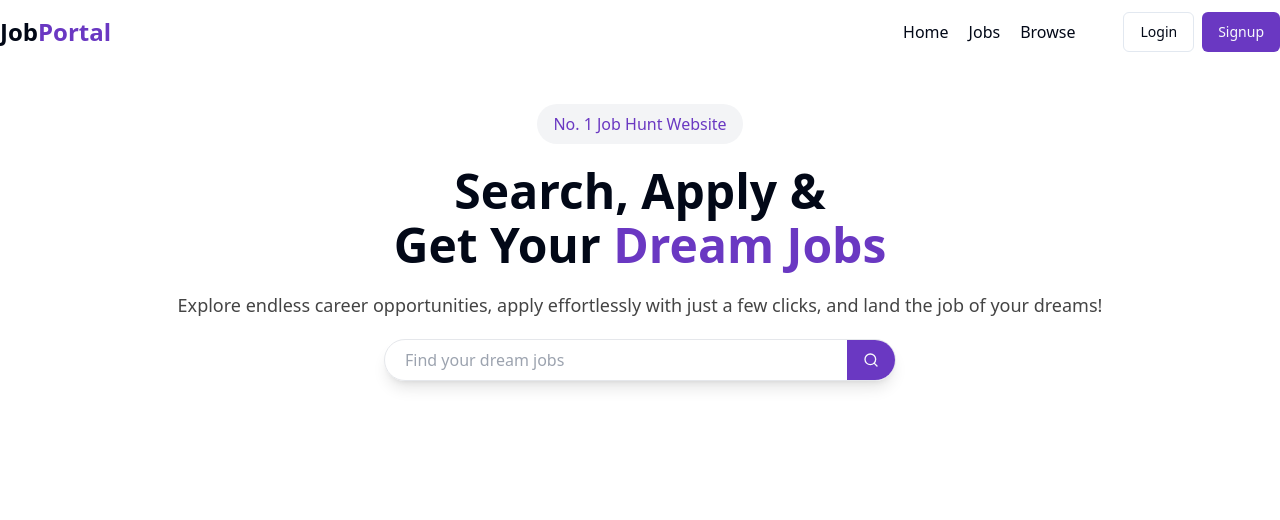
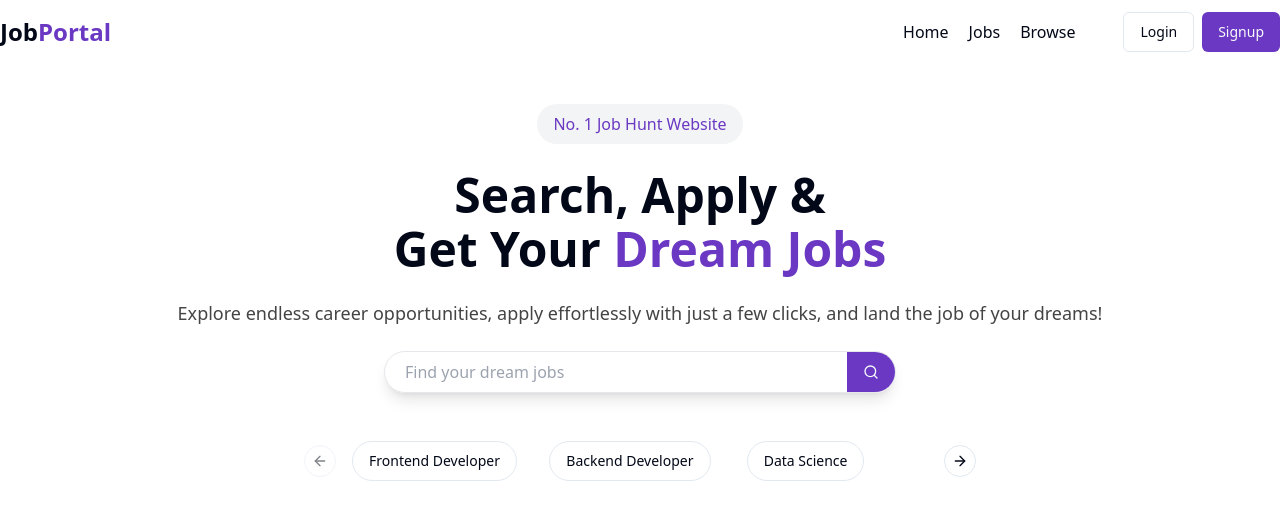
Before and after one commit to sinapradip/Job-Portal, a React (Vite) app in the folder frontend/: page / in a window 1280 px wide. Shown: the top 520 px of the page. Built offline with nearby package versions, Linux system fonts and the light colour scheme.

Commit message:
ui for categorycarousel

```diff
--- a/frontend/package.json
+++ b/frontend/package.json
@@ -19,6 +19,7 @@
     "axios": "^1.7.7",
     "class-variance-authority": "^0.7.0",
     "clsx": "^2.1.1",
+    "embla-carousel-react": "^8.5.1",
     "lucide-react": "^0.454.0",
     "react": "^18.3.1",
     "react-dom": "^18.3.1",
--- /dev/null
+++ b/frontend/src/components/CategoryCarousel.jsx
@@ -0,0 +1,31 @@
+import React from 'react'
+import { Carousel, CarouselContent, CarouselItem, CarouselNext, CarouselPrevious } from './ui/carousel'
+import { Button } from './ui/button'
+
+const category = [
+    "Frontend Developer",
+    "Backend Developer",
+    "Data Science",
+    "Graphic Designer",
+    "FullStack Developer"
+]
+
+export function CategoryCarousel() {
+  return (
+    <div>
+         <Carousel className="w-full max-w-xl mx-auto my-[48px]">
+                <CarouselContent>
+                    {
+                        category.map((cat, index) => (
+                            <CarouselItem className="md:basis-1/2 lg:basis-1/3">
+                                <Button variant="outline" className="rounded-full">{cat}</Button>
+                            </CarouselItem>
+                        ))
+                    }
+                </CarouselContent>
+                <CarouselPrevious />
+                <CarouselNext />
+            </Carousel>
+    </div>
+  )
+}
--- a/frontend/src/components/HeroSection.jsx
+++ b/frontend/src/components/HeroSection.jsx
@@ -6,7 +6,7 @@
   return (
     <>
         <div className='text-center'>
-            <div className='flex flex-col gap-5 my-10'>
+            <div className='flex flex-col gap-[24px] my-10'>
               <span className='mx-auto px-4 py-2 rounded-full bg-gray-100 text-[#6A38C2] font-medium'>No. 1 Job Hunt Website</span>
               <h1 className='text-5xl leading-[112%] font-bold'>Search, Apply & <br /> Get Your <span className='text-[#6A38C2]'>Dream Jobs</span></h1>
               <p className='text-[18px] text-[#444444]'>Explore endless career opportunities,  apply effortlessly with just a few clicks, and land the job of your dreams!</p>
--- a/frontend/src/components/Home.jsx
+++ b/frontend/src/components/Home.jsx
@@ -1,6 +1,6 @@
 import React from 'react'
 import { Navbar } from './shared'
-import { HeroSection } from './HeroSection'
+import { CategoryCarousel, HeroSection } from '.'
 
 export default function Home() {
   return (
@@ -8,9 +8,9 @@
      <div>
         <Navbar />
         <HeroSection />
-        {/* <CategoryCarousel />
-        <LatestJobs />
-        <Footer /> */}
+        <CategoryCarousel />
+        {/* <LatestJobs /> */}
+        {/* <Footer /> */}
      </div>
     </>
   )
--- a/frontend/src/components/index.js
+++ b/frontend/src/components/index.js
@@ -1 +1,2 @@
 export * from './HeroSection'
+export * from './CategoryCarousel'
--- /dev/null
+++ b/frontend/src/components/ui/carousel.jsx
@@ -0,0 +1,193 @@
+import * as React from "react"
+import useEmblaCarousel from "embla-carousel-react";
+import { ArrowLeft, ArrowRight } from "lucide-react"
+
+import { cn } from "@/lib/utils"
+import { Button } from "@/components/ui/button"
+
+const CarouselContext = React.createContext(null)
+
+function useCarousel() {
+  const context = React.useContext(CarouselContext)
+
+  if (!context) {
+    throw new Error("useCarousel must be used within a <Carousel />")
+  }
+
+  return context
+}
+
+const Carousel = React.forwardRef((
+  {
+    orientation = "horizontal",
+    opts,
+    setApi,
+    plugins,
+    className,
+    children,
+    ...props
+  },
+  ref
+) => {
+  const [carouselRef, api] = useEmblaCarousel({
+    ...opts,
+    axis: orientation === "horizontal" ? "x" : "y",
+  }, plugins)
+  const [canScrollPrev, setCanScrollPrev] = React.useState(false)
+  const [canScrollNext, setCanScrollNext] = React.useState(false)
+
+  const onSelect = React.useCallback((api) => {
+    if (!api) {
+      return
+    }
+
+    setCanScrollPrev(api.canScrollPrev())
+    setCanScrollNext(api.canScrollNext())
+  }, [])
+
+  const scrollPrev = React.useCallback(() => {
+    api?.scrollPrev()
+  }, [api])
+
+  const scrollNext = React.useCallback(() => {
+    api?.scrollNext()
+  }, [api])
+
+  const handleKeyDown = React.useCallback((event) => {
+    if (event.key === "ArrowLeft") {
+      event.preventDefault()
+      scrollPrev()
+    } else if (event.key === "ArrowRight") {
+      event.preventDefault()
+      scrollNext()
+    }
+  }, [scrollPrev, scrollNext])
+
+  React.useEffect(() => {
+    if (!api || !setApi) {
+      return
+    }
+
+    setApi(api)
+  }, [api, setApi])
+
+  React.useEffect(() => {
+    if (!api) {
+      return
+    }
+
+    onSelect(api)
+    api.on("reInit", onSelect)
+    api.on("select", onSelect)
+
+    return () => {
+      api?.off("select", onSelect)
+    };
+  }, [api, onSelect])
+
+  return (
+    (<CarouselContext.Provider
+      value={{
+        carouselRef,
+        api: api,
+        opts,
+        orientation:
+          orientation || (opts?.axis === "y" ? "vertical" : "horizontal"),
+        scrollPrev,
+        scrollNext,
+        canScrollPrev,
+        canScrollNext,
+      }}>
+      <div
+        ref={ref}
+        onKeyDownCapture={handleKeyDown}
+        className={cn("relative", className)}
+        role="region"
+        aria-roledescription="carousel"
+        {...props}>
+        {children}
+      </div>
+    </CarouselContext.Provider>)
+  );
+})
+Carousel.displayName = "Carousel"
+
+const CarouselContent = React.forwardRef(({ className, ...props }, ref) => {
+  const { carouselRef, orientation } = useCarousel()
+
+  return (
+    (<div ref={carouselRef} className="overflow-hidden">
+      <div
+        ref={ref}
+        className={cn(
+          "flex",
+          orientation === "horizontal" ? "-ml-4" : "-mt-4 flex-col",
+          className
+        )}
+        {...props} />
+    </div>)
+  );
+})
+CarouselContent.displayName = "CarouselContent"
+
+const CarouselItem = React.forwardRef(({ className, ...props }, ref) => {
+  const { orientation } = useCarousel()
+
+  return (
+    (<div
+      ref={ref}
+      role="group"
+      aria-roledescription="slide"
+      className={cn(
+        "min-w-0 shrink-0 grow-0 basis-full",
+        orientation === "horizontal" ? "pl-4" : "pt-4",
+        className
+      )}
+      {...props} />)
+  );
+})
+CarouselItem.displayName = "CarouselItem"
+
+const CarouselPrevious = React.forwardRef(({ className, variant = "outline", size = "icon", ...props }, ref) => {
+  const { orientation, scrollPrev, canScrollPrev } = useCarousel()
+
+  return (
+    (<Button
+      ref={ref}
+      variant={variant}
+      size={size}
+      className={cn("absolute  h-8 w-8 rounded-full", orientation === "horizontal"
+        ? "-left-12 top-1/2 -translate-y-1/2"
+        : "-top-12 left-1/2 -translate-x-1/2 rotate-90", className)}
+      disabled={!canScrollPrev}
+      onClick={scrollPrev}
+      {...props}>
+      <ArrowLeft className="h-4 w-4" />
+      <span className="sr-only">Previous slide</span>
+    </Button>)
+  );
+})
+CarouselPrevious.displayName = "CarouselPrevious"
+
+const CarouselNext = React.forwardRef(({ className, variant = "outline", size = "icon", ...props }, ref) => {
+  const { orientation, scrollNext, canScrollNext } = useCarousel()
+
+  return (
+    (<Button
+      ref={ref}
+      variant={variant}
+      size={size}
+      className={cn("absolute h-8 w-8 rounded-full", orientation === "horizontal"
+        ? "-right-12 top-1/2 -translate-y-1/2"
+        : "-bottom-12 left-1/2 -translate-x-1/2 rotate-90", className)}
+      disabled={!canScrollNext}
+      onClick={scrollNext}
+      {...props}>
+      <ArrowRight className="h-4 w-4" />
+      <span className="sr-only">Next slide</span>
+    </Button>)
+  );
+})
+CarouselNext.displayName = "CarouselNext"
+
+export { Carousel, CarouselContent, CarouselItem, CarouselPrevious, CarouselNext };
```
Also changed, not shown: 1 other file (tests, documents, lock files or other folders).
